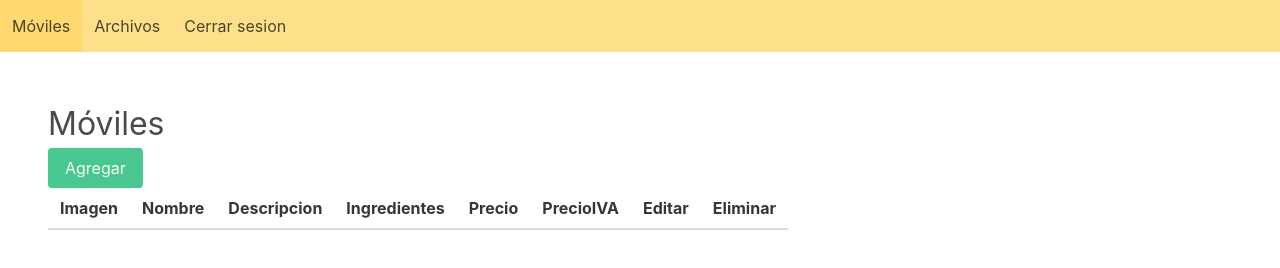
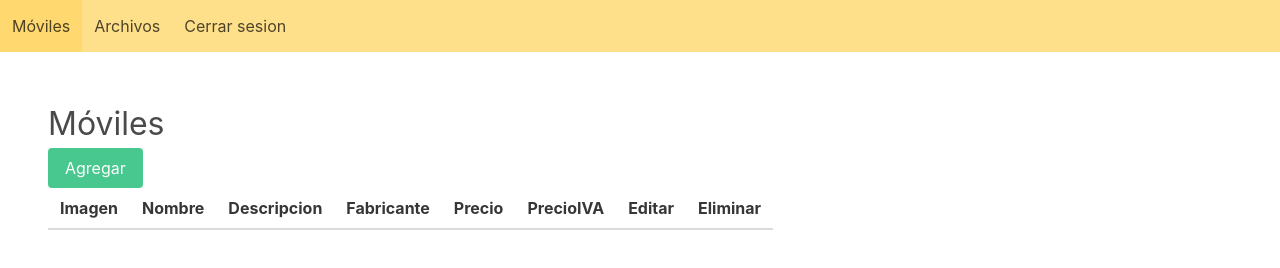
Before and after one commit to Marcos-Hugo-Yago/Tienda-de-moviles, a plain HTML site: page web/apache/static/moviles.html in a window 1280 px wide. Drawn offline with nearby package versions, Linux system fonts and the light colour scheme; no server answers.

Commit message:
cambios en los nombres de las tablas

```diff
--- a/web/apache/static/moviles.html
+++ b/web/apache/static/moviles.html
@@ -132,7 +132,7 @@
                             <th>Imagen</th>
                             <th>Nombre</th>
                             <th>Descripcion</th>
-                            <th>Ingredientes</th>
+                            <th>Fabricante</th>
                             <th>Precio</th>
                             <th>PrecioIVA</th>
                             <th>Editar</th>
```
Also changed, not shown: web/apache/static/agregar_movil.html (+2 -2 lines).
